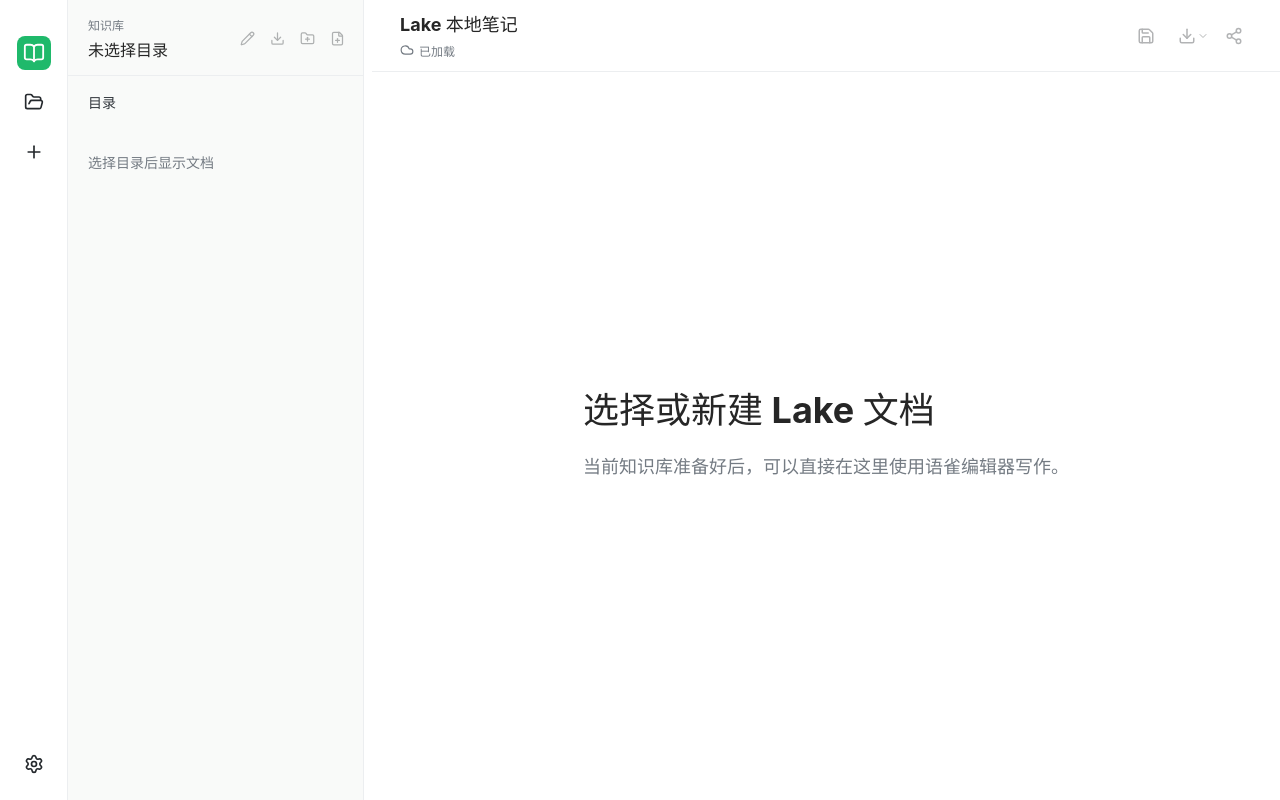
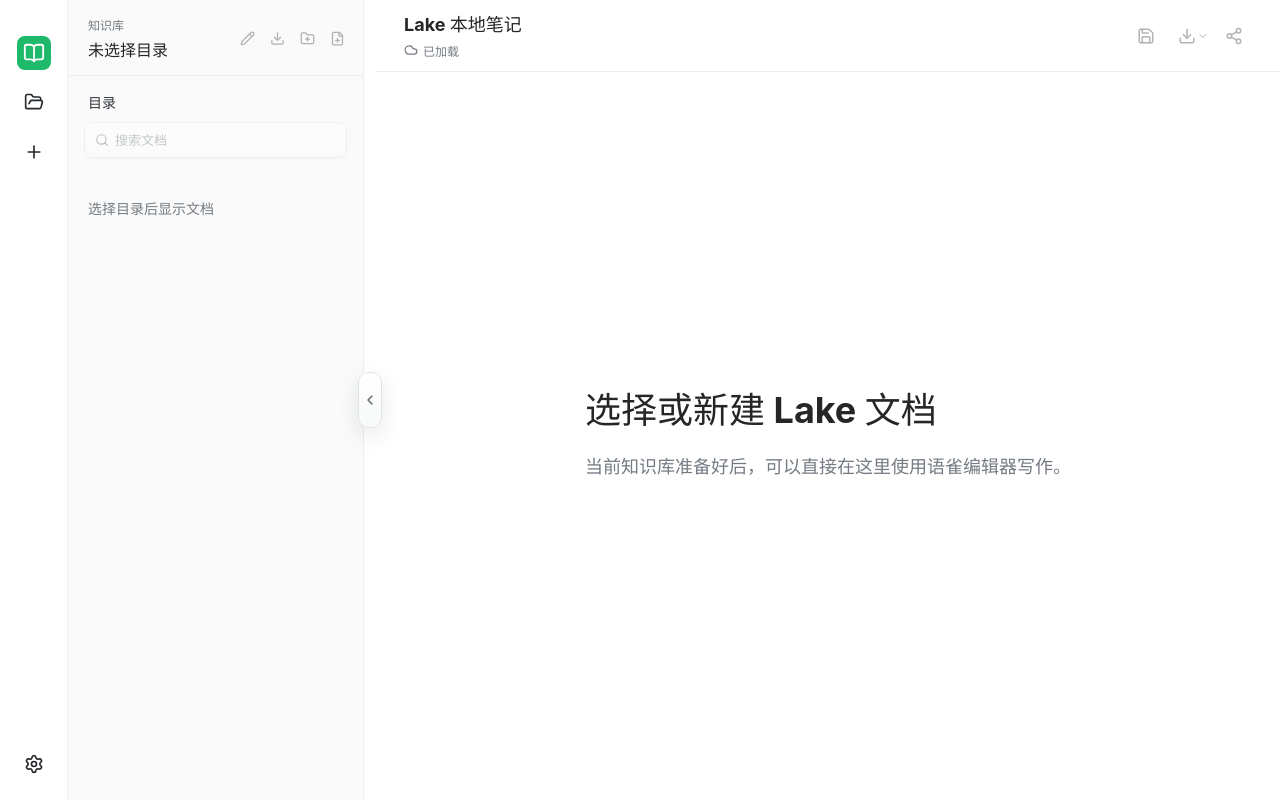
Before and after one commit to 1783cwf/local-lake-notes, a React (Vite) app: page / in a window 1280 px wide. Built offline with nearby package versions, Linux system fonts and the light colour scheme.

Commit message:
feat: 支持文档搜索和侧栏收起

```diff
--- a/src/app/AppController.tsx
+++ b/src/app/AppController.tsx
@@ -1,5 +1,6 @@
 import type { FormEvent, PointerEvent } from "react";
 import { useCallback, useEffect, useMemo, useState } from "react";
+import { ChevronLeft, ChevronRight } from "lucide-react";
 
 import { AppRail } from "../components/AppRail";
 import { DocumentSidebar } from "../components/DocumentSidebar";
@@ -79,10 +80,23 @@
   const [ossSettings, setOssSettings] = useState<OssSettings | null>(null);
   const [appError, setAppError] = useState<string | null>(null);
   const [sidebarWidth, setSidebarWidth] = useState(296);
+  const [sidebarCollapsed, setSidebarCollapsed] = useState(false);
   const [textDialog, setTextDialog] = useState<TextDialogState | null>(null);
 
   useEffect(() => {
     void boot();
+  }, []);
+
+  useEffect(() => {
+    const onKeyDown = (event: KeyboardEvent) => {
+      if (event.metaKey && event.altKey && event.key === ",") {
+        event.preventDefault();
+        setSidebarCollapsed((current) => !current);
+      }
+    };
+
+    window.addEventListener("keydown", onKeyDown);
+    return () => window.removeEventListener("keydown", onKeyDown);
   }, []);
 
   const boot = async () => {
@@ -433,6 +447,9 @@
   }, [currentDocument, workspace]);
 
   const beginSidebarResize = useCallback((event: PointerEvent<HTMLDivElement>) => {
+    if (sidebarCollapsed) {
+      return;
+    }
     event.preventDefault();
     const startX = event.clientX;
     const startWidth = sidebarWidth;
@@ -448,13 +465,13 @@
 
     window.addEventListener("pointermove", onPointerMove);
     window.addEventListener("pointerup", onPointerUp);
-  }, [sidebarWidth]);
+  }, [sidebarCollapsed, sidebarWidth]);
 
   return (
     <div
-      className="app-shell"
+      className={`app-shell${sidebarCollapsed ? " is-sidebar-collapsed" : ""}`}
       style={{
-        gridTemplateColumns: `var(--rail-width) ${sidebarWidth}px 8px minmax(0, 1fr)`,
+        gridTemplateColumns: `var(--rail-width) ${sidebarCollapsed ? 0 : sidebarWidth}px 12px minmax(0, 1fr)`,
       }}
     >
       <AppRail
@@ -467,6 +484,7 @@
         directories={directories}
         documents={documents}
         order={order}
+        collapsed={sidebarCollapsed}
         currentPath={currentPath}
         onOpenDocument={openDocument}
         onCreateDocument={createDocument}
@@ -479,7 +497,12 @@
         onDeleteDirectory={deleteDirectory}
         onMoveNode={moveNode}
       />
-      <PaneResizer label="调整目录宽度" onPointerDown={beginSidebarResize} />
+      <PaneResizer
+        collapsed={sidebarCollapsed}
+        label="调整目录宽度"
+        onPointerDown={beginSidebarResize}
+        onToggleCollapsed={() => setSidebarCollapsed((current) => !current)}
+      />
       <main className="editor-workspace">
         <TopBar
           document={currentDocument?.entry ?? null}
@@ -556,20 +579,42 @@
 }
 
 function PaneResizer({
+  collapsed,
   label,
   onPointerDown,
+  onToggleCollapsed,
 }: {
+  collapsed: boolean;
   label: string;
   onPointerDown: (event: PointerEvent<HTMLDivElement>) => void;
+  onToggleCollapsed: () => void;
 }) {
   return (
     <div
-      className="pane-resizer"
-      role="separator"
-      aria-label={label}
-      tabIndex={0}
-      onPointerDown={onPointerDown}
-    />
+      className={`pane-resizer${collapsed ? " is-collapsed" : ""}`}
+    >
+      <div
+        className="pane-resizer__drag-surface"
+        role="separator"
+        aria-label={label}
+        aria-orientation="vertical"
+        tabIndex={collapsed ? -1 : 0}
+        onPointerDown={onPointerDown}
+      />
+      <button
+        type="button"
+        className="pane-resizer__toggle"
+        title={collapsed ? "展开目录侧栏 (⌘+Option+,)" : "收起目录侧栏 (⌘+Option+,)"}
+        aria-label={collapsed ? "展开目录侧栏" : "收起目录侧栏"}
+        onClick={(event) => {
+          event.stopPropagation();
+          onToggleCollapsed();
+        }}
+        onPointerDown={(event) => event.stopPropagation()}
+      >
+        {collapsed ? <ChevronRight size={16} /> : <ChevronLeft size={16} />}
+      </button>
+    </div>
   );
 }
 
--- a/src/components/DocumentSidebar.tsx
+++ b/src/components/DocumentSidebar.tsx
@@ -29,11 +29,14 @@
   FolderPlus,
   GripVertical,
   Pencil,
+  Search,
   Trash2,
+  X,
 } from "lucide-react";
 import { useMemo, useState, type KeyboardEvent, type ReactNode } from "react";
 
 import type {
+  DocumentTreeNode,
   FlatDocumentTreeNode,
   WorkspaceDirectory,
   WorkspaceDocument,
@@ -62,6 +65,7 @@
   onRenameDirectory: (directory: WorkspaceDirectory) => void;
   onDeleteDirectory: (directory: WorkspaceDirectory) => void;
   onMoveNode: (sourceId: string, intent: WorkspaceDropIntent) => void;
+  collapsed?: boolean;
 }
 
 const rootDropId = "__workspace-root-end__";
@@ -82,11 +86,21 @@
   onRenameDirectory,
   onDeleteDirectory,
   onMoveNode,
+  collapsed = false,
 }: DocumentSidebarProps) {
   const tree = useMemo(() => buildDocumentTree(documents, directories, order), [directories, documents, order]);
   const flatNodes = useMemo(() => flattenDocumentTree(tree), [tree]);
   const [collapsedFolderIds, setCollapsedFolderIds] = useState<Set<string>>(() => new Set());
-  const visibleNodes = useMemo(() => flattenVisibleDocumentTree(tree, collapsedFolderIds), [collapsedFolderIds, tree]);
+  const [searchQuery, setSearchQuery] = useState("");
+  const normalizedSearchQuery = useMemo(() => normalizeSearchQuery(searchQuery), [searchQuery]);
+  const searchTree = useMemo(
+    () => (normalizedSearchQuery ? filterDocumentTreeByName(tree, normalizedSearchQuery) : tree),
+    [normalizedSearchQuery, tree],
+  );
+  const visibleNodes = useMemo(
+    () => (normalizedSearchQuery ? flattenDocumentTree(searchTree) : flattenVisibleDocumentTree(tree, collapsedFolderIds)),
+    [collapsedFolderIds, normalizedSearchQuery, searchTree, tree],
+  );
   const itemIds = useMemo(() => visibleNodes.map((node) => node.itemId), [visibleNodes]);
   const [activeId, setActiveId] = useState<string | null>(null);
   const [dropState, setDropState] = useState<{
@@ -157,7 +171,7 @@
   };
 
   return (
-    <aside className="document-sidebar">
+    <aside className={`document-sidebar${collapsed ? " is-collapsed" : ""}`} aria-hidden={collapsed || undefined}>
       <div className="document-sidebar__header">
         <div>
           <p className="eyebrow">知识库</p>
@@ -181,6 +195,22 @@
 
       <div className="sidebar-section">
         <div className="sidebar-section__title">目录</div>
+        <label className={`sidebar-search${!workspaceRoot || documents.length === 0 ? " is-disabled" : ""}`}>
+          <Search size={14} />
+          <input
+            type="search"
+            value={searchQuery}
+            onChange={(event) => setSearchQuery(event.target.value)}
+            placeholder="搜索文档"
+            aria-label="搜索文档"
+            disabled={!workspaceRoot || documents.length === 0}
+          />
+          {searchQuery ? (
+            <button type="button" aria-label="清空搜索" onClick={() => setSearchQuery("")}>
+              <X size={14} />
+            </button>
+          ) : null}
+        </label>
         {visibleNodes.length > 0 ? (
           <DndContext
             sensors={sensors}
@@ -197,7 +227,7 @@
                   <SortableTreeRow
                     key={node.itemId}
                     node={node}
-                    expanded={!collapsedFolderIds.has(node.itemId)}
+                    expanded={Boolean(normalizedSearchQuery) || !collapsedFolderIds.has(node.itemId)}
                     activeId={activeId}
                     currentPath={currentPath}
                     dropState={dropState}
@@ -220,7 +250,7 @@
           </DndContext>
         ) : (
           <div className="empty-sidebar-state">
-            <p>{workspaceRoot ? "还没有 Lake 文档" : "选择目录后显示文档"}</p>
+            <p>{normalizedSearchQuery ? "没有匹配的文档" : workspaceRoot ? "还没有 Lake 文档" : "选择目录后显示文档"}</p>
           </div>
         )}
       </div>
@@ -470,6 +500,21 @@
   return path.split(/[\\/]/).filter(Boolean).pop() ?? path;
 }
 
+function normalizeSearchQuery(value: string): string {
+  return value.trim().toLocaleLowerCase();
+}
+
+function filterDocumentTreeByName(nodes: DocumentTreeNode[], query: string): DocumentTreeNode[] {
+  return nodes.flatMap((node) => {
+    if (node.type === "document") {
+      return normalizeSearchQuery(node.name).includes(query) ? [{ ...node, children: [] }] : [];
+    }
+
+    const children = filterDocumentTreeByName(node.children, query);
+    return children.length > 0 ? [{ ...node, children }] : [];
+  });
+}
+
 function flattenVisibleDocumentTree(
   nodes: ReturnType<typeof buildDocumentTree>,
   collapsedFolderIds: Set<string>,
--- a/src/styles/app.css
+++ b/src/styles/app.css
@@ -129,6 +129,12 @@
   background: var(--sidebar);
 }
 
+.document-sidebar.is-collapsed {
+  border-right: 0;
+  visibility: hidden;
+  pointer-events: none;
+}
+
 .document-sidebar__header {
   display: flex;
   align-items: center;
@@ -167,6 +173,86 @@
   color: #32373d;
   font-size: 14px;
   font-weight: 650;
+}
+
+.sidebar-search {
+  position: sticky;
+  top: 0;
+  z-index: 2;
+  display: flex;
+  align-items: center;
+  gap: 6px;
+  height: 36px;
+  margin: 0 8px 10px;
+  padding: 0 8px 0 10px;
+  border: 1px solid #e3e8e5;
+  border-radius: 8px;
+  color: #7d8780;
+  background: linear-gradient(180deg, #ffffff 0%, #fbfdfc 100%);
+  box-shadow:
+    0 1px 2px rgb(30 42 36 / 4%),
+    inset 0 1px 0 rgb(255 255 255 / 90%);
+  transition:
+    border-color 0.16s ease,
+    box-shadow 0.16s ease,
+    background 0.16s ease;
+}
+
+.sidebar-search:focus-within {
+  border-color: #a8dcbf;
+  background: #ffffff;
+  box-shadow:
+    0 0 0 3px rgb(31 185 107 / 11%),
+    0 8px 20px rgb(31 185 107 / 8%);
+}
+
+.sidebar-search.is-disabled {
+  opacity: 0.55;
+}
+
+.sidebar-search > svg {
+  flex: 0 0 auto;
+  color: #8a948e;
+  transition: color 0.16s ease;
+}
+
+.sidebar-search:focus-within > svg {
+  color: var(--green-dark);
+}
+
+.sidebar-search input {
+  min-width: 0;
+  height: 100%;
+  flex: 1;
+  padding: 0;
+  border: 0;
+  color: #25292d;
+  background: transparent;
+  font-size: 13px;
+  outline: none;
+}
+
+.sidebar-search input::placeholder {
+  color: #9aa1a8;
+}
+
+.sidebar-search button {
+  display: inline-grid;
+  place-items: center;
+  width: 22px;
+  height: 22px;
+  padding: 0;
+  border-radius: 5px;
+  color: #798189;
+  background: transparent;
+  cursor: pointer;
+}
+
+.sidebar-search button:hover,
+.sidebar-search button:focus-visible {
+  color: var(--green-dark);
+  background: #eef7f2;
+  outline: none;
 }
 
 .document-tree {
@@ -367,20 +453,72 @@
 
 .pane-resizer {
   position: relative;
-  cursor: col-resize;
   background: #ffffff;
 }
 
-.pane-resizer::after {
+.pane-resizer__drag-surface {
+  position: absolute;
+  inset: 0;
+  cursor: col-resize;
+  outline: none;
+}
+
+.pane-resizer__drag-surface::after {
   position: absolute;
   inset: 0 3px;
   content: "";
   background: transparent;
 }
 
-.pane-resizer:hover::after,
-.pane-resizer:focus-visible::after {
+.pane-resizer__drag-surface:hover::after,
+.pane-resizer__drag-surface:focus-visible::after {
   background: #d9efe5;
+}
+
+.pane-resizer.is-collapsed .pane-resizer__drag-surface {
+  cursor: default;
+}
+
+.pane-resizer__toggle {
+  position: absolute;
+  top: 50%;
+  left: 50%;
+  z-index: 5;
+  display: inline-grid;
+  place-items: center;
+  width: 24px;
+  height: 56px;
+  padding: 0;
+  border: 1px solid #dfe5e2;
+  border-radius: 10px;
+  color: #586168;
+  background: linear-gradient(180deg, #ffffff 0%, #f7faf8 100%);
+  box-shadow:
+    0 8px 22px rgb(31 38 45 / 10%),
+    inset 0 1px 0 rgb(255 255 255 / 90%);
+  cursor: pointer;
+  transform: translate(-50%, -50%);
+  transition:
+    border-color 0.16s ease,
+    color 0.16s ease,
+    box-shadow 0.16s ease;
+}
+
+.pane-resizer__toggle:hover,
+.pane-resizer__toggle:focus-visible {
+  border-color: #b9dec9;
+  color: var(--green-dark);
+  box-shadow:
+    0 0 0 3px rgb(31 185 107 / 10%),
+    0 10px 24px rgb(31 38 45 / 12%);
+  outline: none;
+}
+
+.pane-resizer.is-collapsed .pane-resizer__toggle {
+  left: 0;
+  border-left-color: #eef1ef;
+  border-radius: 0 10px 10px 0;
+  transform: translate(-50%, -50%);
 }
 
 .empty-sidebar-state {
@@ -791,7 +929,13 @@
 
 @media (max-width: 1180px) {
   .app-shell {
-    grid-template-columns: var(--rail-width) minmax(240px, var(--sidebar-width)) 8px minmax(0, 1fr) !important;
+    grid-template-columns: var(--rail-width) minmax(240px, var(--sidebar-width)) 12px minmax(0, 1fr) !important;
+  }
+}
+
+@media (min-width: 821px) {
+  .app-shell.is-sidebar-collapsed {
+    grid-template-columns: var(--rail-width) 0 12px minmax(0, 1fr) !important;
   }
 }
 
```
Also changed, not shown: 2 other files (tests, documents, lock files or other folders).
